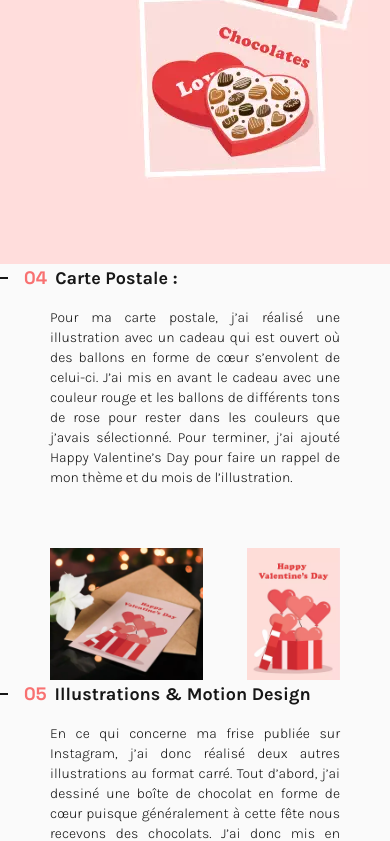
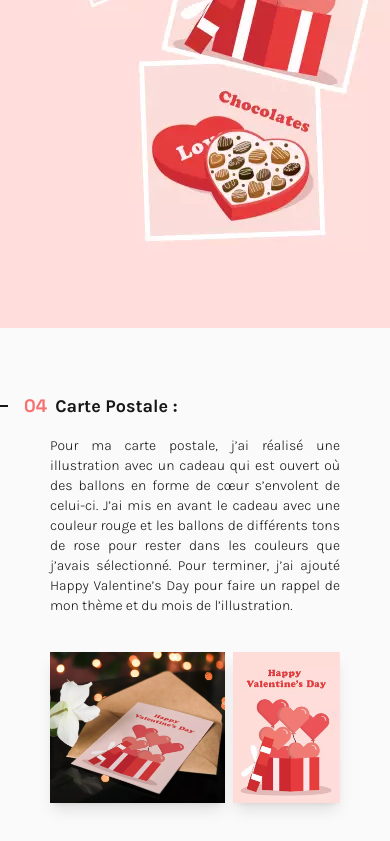
Before and after one commit to duval-justine/Portfolio_Justine_Duval, a Vue app: page /fevrier2023 in a window 390 px wide. Shown: the part 2515-3356 px from the top of the page. Built offline with nearby package versions, Linux system fonts and the light colour scheme.

Commit message:
Fevrier 2023 Responsive image

```diff
--- a/src/views/Fevrier2023View.vue
+++ b/src/views/Fevrier2023View.vue
@@ -62,7 +62,7 @@
     <!-- Février -->
     <section>
         <!-- Titre -->
-        <div class="xs:mt-10 sm:mt-14 md:mt-16 flex flex-row 3xs:gap-2 2xs:gap-4 xs:gap-6 md:gap-10 items-center">
+        <div class="mt-16 flex flex-row 3xs:gap-2 2xs:gap-4 xs:gap-6 md:gap-10 items-center">
             <div class="flex flex-row 3xs:gap-4 items-center">
                 <div
                     class=" 3xs:border-t-2 2xs:border-t-[3px] 3xs:w-2 2xs:w-[13px] xs:w-[57px] border-Extended/true-gray/900">
@@ -146,7 +146,7 @@
     <!-- Carte Postale -->
     <section>
         <!-- Titre -->
-        <div class="xs:mt-10 sm:mt-14 md:mt-16 flex flex-row 3xs:gap-2 2xs:gap-4 xs:gap-6 md:gap-10 items-center">
+        <div class="mt-16 flex flex-row 3xs:gap-2 2xs:gap-4 xs:gap-6 md:gap-10 items-center">
             <div class="flex flex-row 3xs:gap-4 items-center">
                 <div
                     class=" 3xs:border-t-2 2xs:border-t-[3px] 3xs:w-2 2xs:w-[13px] xs:w-[57px] border-Extended/true-gray/900">
@@ -165,12 +165,13 @@
                 tons de rose pour rester dans les couleurs que j’avais sélectionné. Pour terminer, j’ai ajouté Happy
                 Valentine’s Day pour faire un rappel de mon thème et du mois de l’illustration.
             </p>
-            <div class="flex flex-row gap-11 justify-center items-center mt-12">
+            <div
+                class="flex flex-row 3xs:gap-2 xs:gap-8 sm:gap-11 justify-center items-center 3xs:mt-6 xs:mt-8 sm:mt-10 md:mt-12 ">
                 <div>
-                    <img src="../../public/images/Fevrier2023/Fevrier2023_CartePostaleMockup.webp" alt="">
+                    <img src="../../public/images/Fevrier2023/Fevrier2023_CartePostaleMockup.webp" class="shadow-lg" alt="">
                 </div>
                 <div>
-                    <img src="../../public/images/Fevrier2023/Fevrier2023_CartePostale.webp" alt="">
+                    <img src="../../public/images/Fevrier2023/Fevrier2023_CartePostale.webp" class="shadow-lg" alt="">
                 </div>
             </div>
         </div>
@@ -179,7 +180,7 @@
     <!-- Illustrations & Motion Design -->
     <section>
         <!-- Titre -->
-        <div class="xs:mt-10 sm:mt-14 md:mt-16 flex flex-row 3xs:gap-2 2xs:gap-4 xs:gap-6 md:gap-10 items-center">
+        <div class="mt-16 flex flex-row 3xs:gap-2 2xs:gap-4 xs:gap-6 md:gap-10 items-center">
             <div class="flex flex-row 3xs:gap-4 items-center">
                 <div
                     class=" 3xs:border-t-2 2xs:border-t-[3px] 3xs:w-2 2xs:w-[13px] xs:w-[57px] border-Extended/true-gray/900">
@@ -202,15 +203,24 @@
             <p>Parmi les illustrations que j’ai faites, j’ai choisi d’animer ma carte postale avec un Motion design où le
                 cadeau s’ouvre et permet au ballon de s’envoler. Pour cela j'ai utilisé le logiciel After Effect.
             </p>
-            <div class="flex flex-row gap-24 justify-center items-center mt-12">
+            <div
+                class="flex 3xs:flex-col xs:flex-row 3xs:gap-6 xs:gap-12 sm:gap-20 md:gap-24 justify-center items-center mt-12">
+                <div class="xs:hidden">
+                    <img src="../../public/images/Fevrier2023/Fevrier2023_Illustration1.webp" class="w-[390px] shadow-lg"
+                        alt="">
+                </div>
                 <div>
                     <img src="../../public/images/Fevrier2023/Fevrier2023_MotionDesign.gif"
                         class="h-auto w-[390px] shadow-lg" alt="">
                 </div>
-                <div class="flex flex-col gap-24">
+                <div class="xs:flex flex-col xs:gap-12 sm:gap-20 md:gap-24 2xs:hidden">
                     <img src="../../public/images/Fevrier2023/Fevrier2023_Illustration1.webp" class="w-[300px] shadow-lg"
                         alt="">
                     <img src="../../public/images/Fevrier2023/Fevrier2023_Illustration2.webp" class="w-[300px] shadow-lg"
+                        alt="">
+                </div>
+                <div class="xs:hidden">
+                    <img src="../../public/images/Fevrier2023/Fevrier2023_Illustration2.webp" class="w-[390px] shadow-lg"
                         alt="">
                 </div>
             </div>
```
